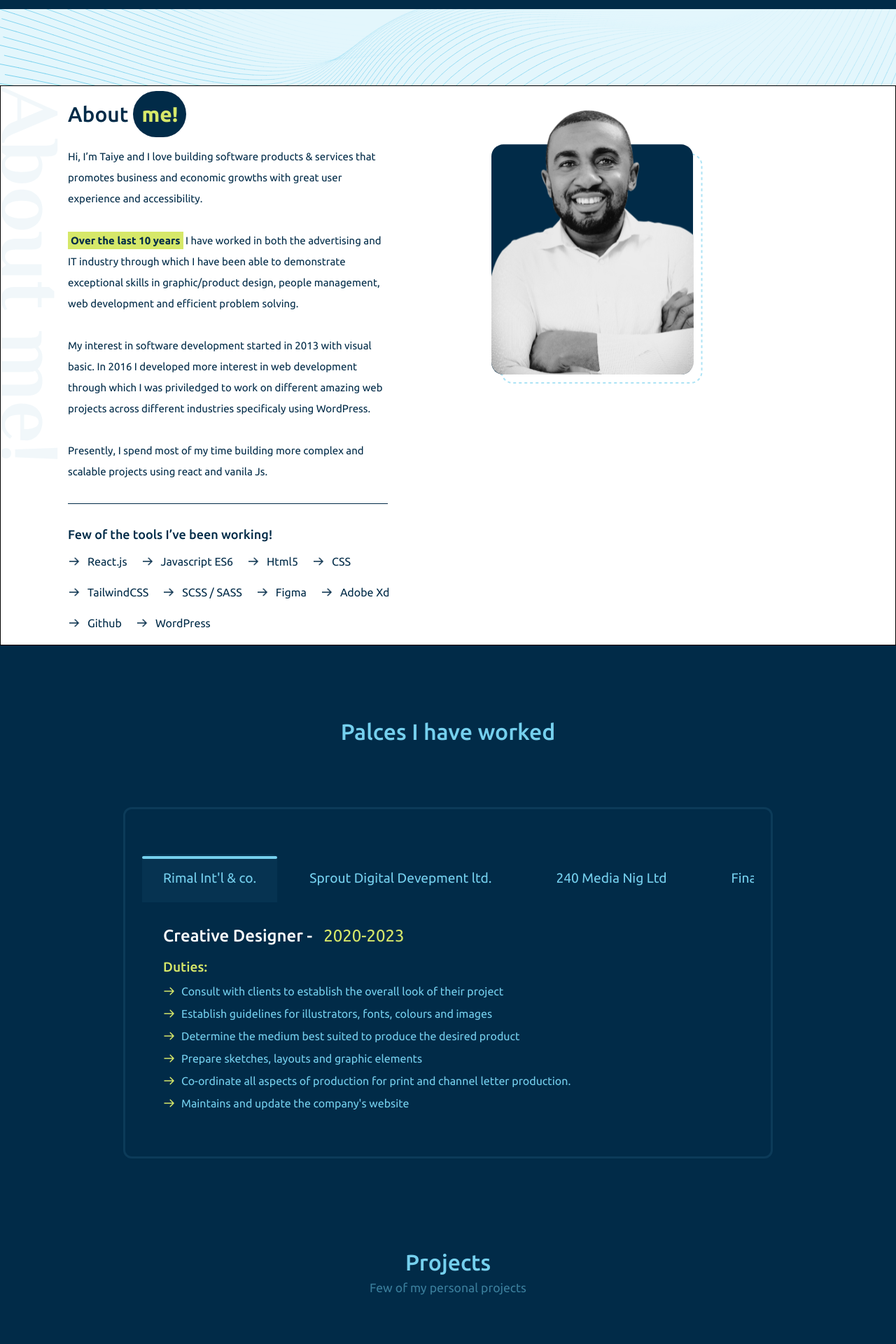
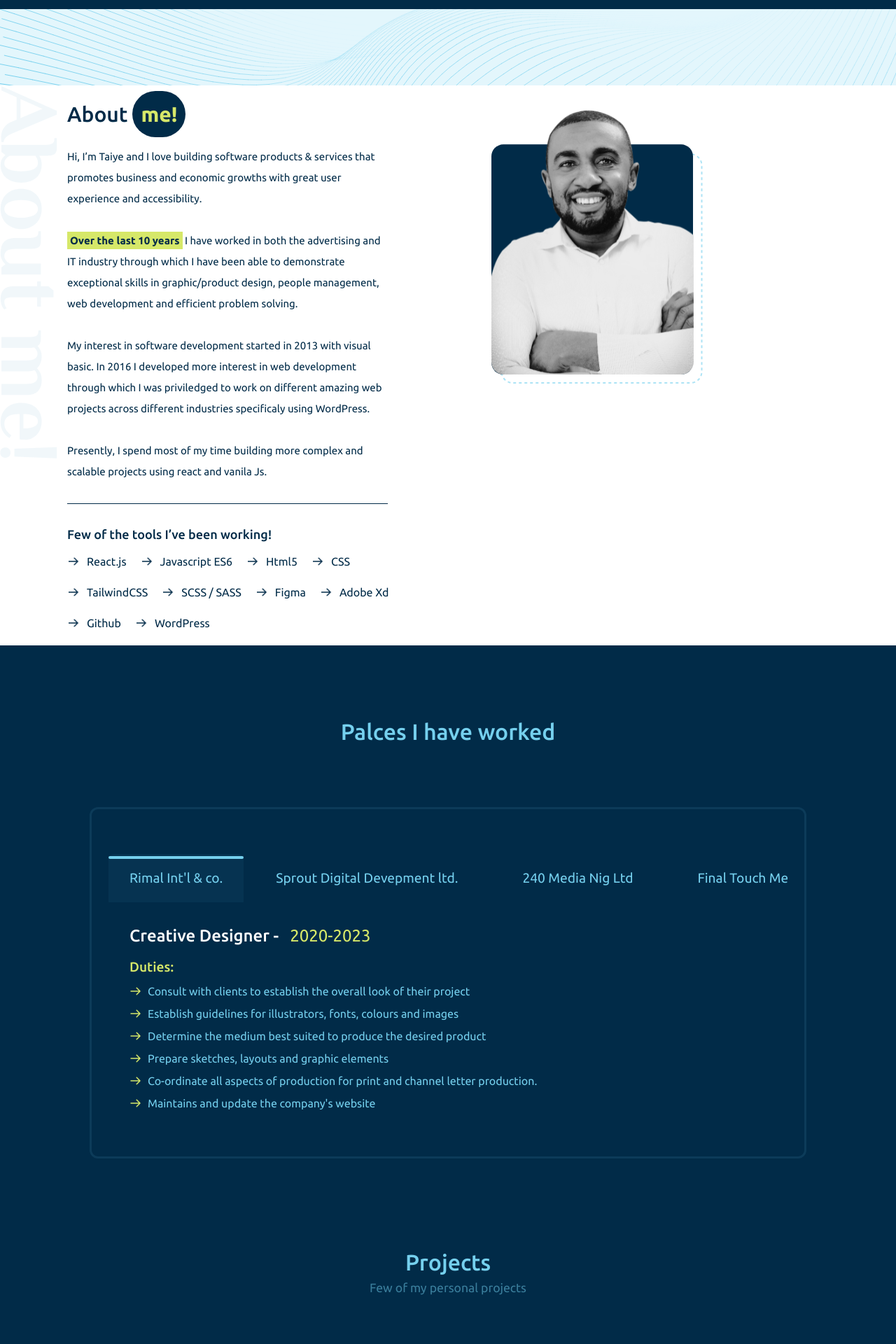
Before and after one commit to Teewaii/portfolio2, a React (Create React App) app in the folder portfolio2/: page / in a window 1280 px wide. Shown: the part 720-2640 px from the top of the page at 70% size. Built offline with nearby package versions, Linux system fonts and the light colour scheme; the HTML template or start-up script is replaced by a standard one; a web font is replaced by a local one.

Commit message:
Last office Commit

```diff
--- a/portfolio2/src/components/about/About.jsx
+++ b/portfolio2/src/components/about/About.jsx
@@ -20,7 +20,7 @@ const tools = [
 
 export default function About() {
   return (
-    <section id='about' className='about min-h-[100vh] flex py-[50px] border
+    <section id='about' className='about min-h-[100vh] flex py-[50px]
     md:pb-[40px] lg:h-[95vh] 2xl:lg:h-[85vh] lg:bg-About lg:bg-lb   lg:bg-no-repeat
 
     '>
--- a/portfolio2/src/components/experience/Experience.jsx
+++ b/portfolio2/src/components/experience/Experience.jsx
@@ -13,7 +13,7 @@ export default function Experience() {
 
   return (
     <section id='experience' className=" flex items-center justify-center   experience min-h-[100vh] lg:[90vh] bg-primary   ">
-      <div className="bucket  flex flex-col items-center pt-[8rem]  md:pt-[2rem] lg:px-[11rem] container
+      <div className="bucket  flex flex-col items-center pt-[8rem]  md:pt-[2rem] lg:px-[8rem] container
      ">
       <h1 className='text-secondary lg:mb-[4rem] mb-[1.5rem] text-[1.5rem] lg:text-[2rem]  '>Palces I have worked</h1>
       <div className="experience-wrapper border-[3px] rounded-xl px-6  border-opacity-[0.1] border-secondary  flex flex-col
--- a/portfolio2/src/components/projects/Projects.jsx
+++ b/portfolio2/src/components/projects/Projects.jsx
@@ -15,7 +15,7 @@ export default function Projects() {
     <section id='projects' className="experience min-h-[100vh] lg:[90vh] bg-primary
      flex justify-center items-center
     ">
-      <div className="bucket flex flex-col items-center pt-[8rem]  md:pt-[2rem] lg:px-[11rem] container">
+      <div className="bucket flex flex-col items-center pt-[8rem]  md:pt-[2rem] lg:px-[8rem] container">
       <h1 className='project-header text-secondary  text-[1.5rem] lg:text-[2rem] flex relative
 
       '>Projects</h1>
```
